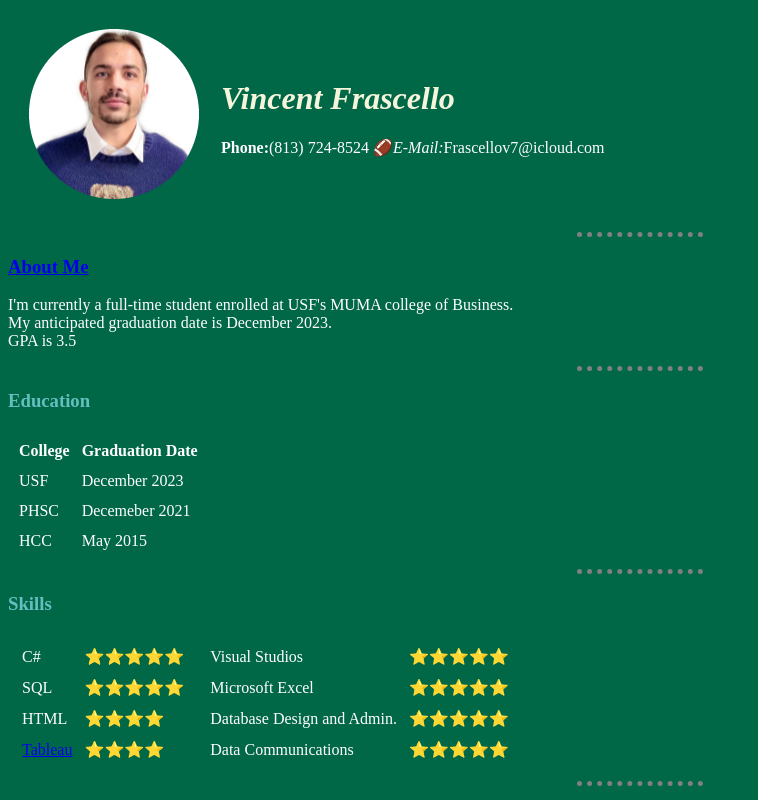
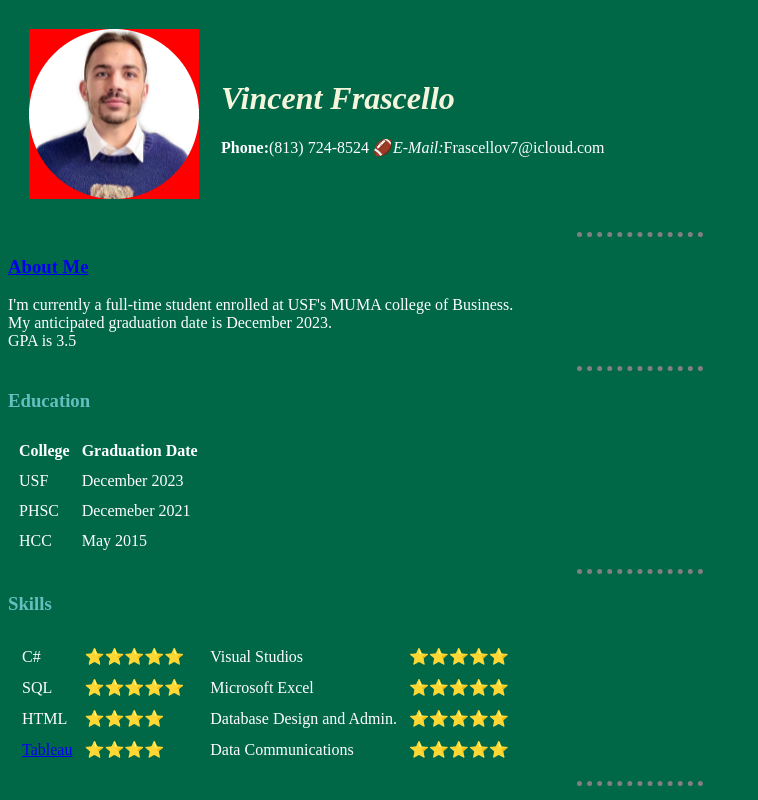
Before and after one commit to Vfrank7/cvfile, a plain HTML site: page index.html in a window 1280 px wide. Shown: the top 800 px of the page, without its empty margins (0-758 px from the left). Drawn offline with Linux system fonts and the light colour scheme; files that its build step writes are made by us from their sources.

Commit message:
Update index.html

```diff
--- a/index.html
+++ b/index.html
@@ -7,7 +7,7 @@
 <body text="white">
     <table cellspacing="20">
         <tr>
-            <td><img src="images/Vincent.png" alt="Vincent's profile picture"></td>
+            <td><img class="broccoli circular" src="images/Vincent.png" alt="Vincent's profile picture"></td>
             <td><h1>Vincent Frascello</h1>
                 <p><strong>Phone:</strong>(813) 724-8524 🏈<em>E-Mail:</a></em>Frascellov7@icloud.com</p></td>
         </tr>
```
